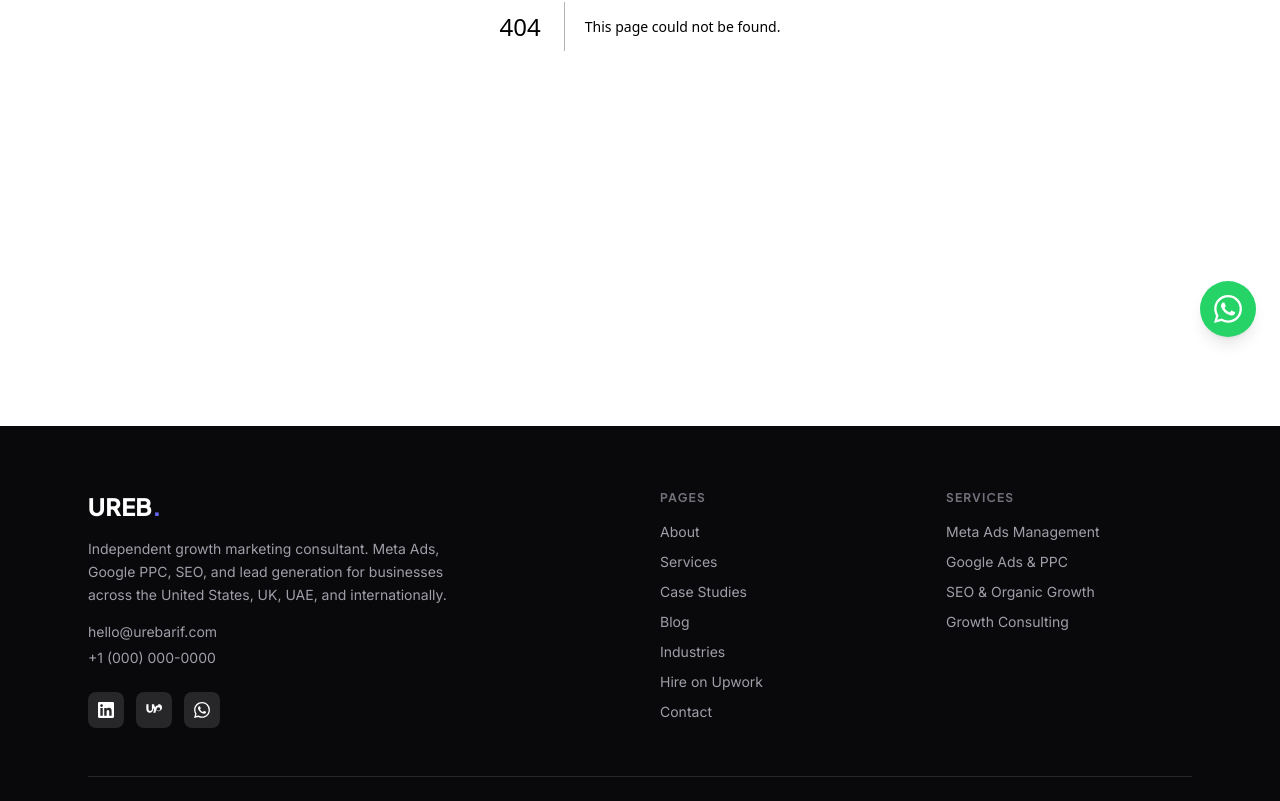
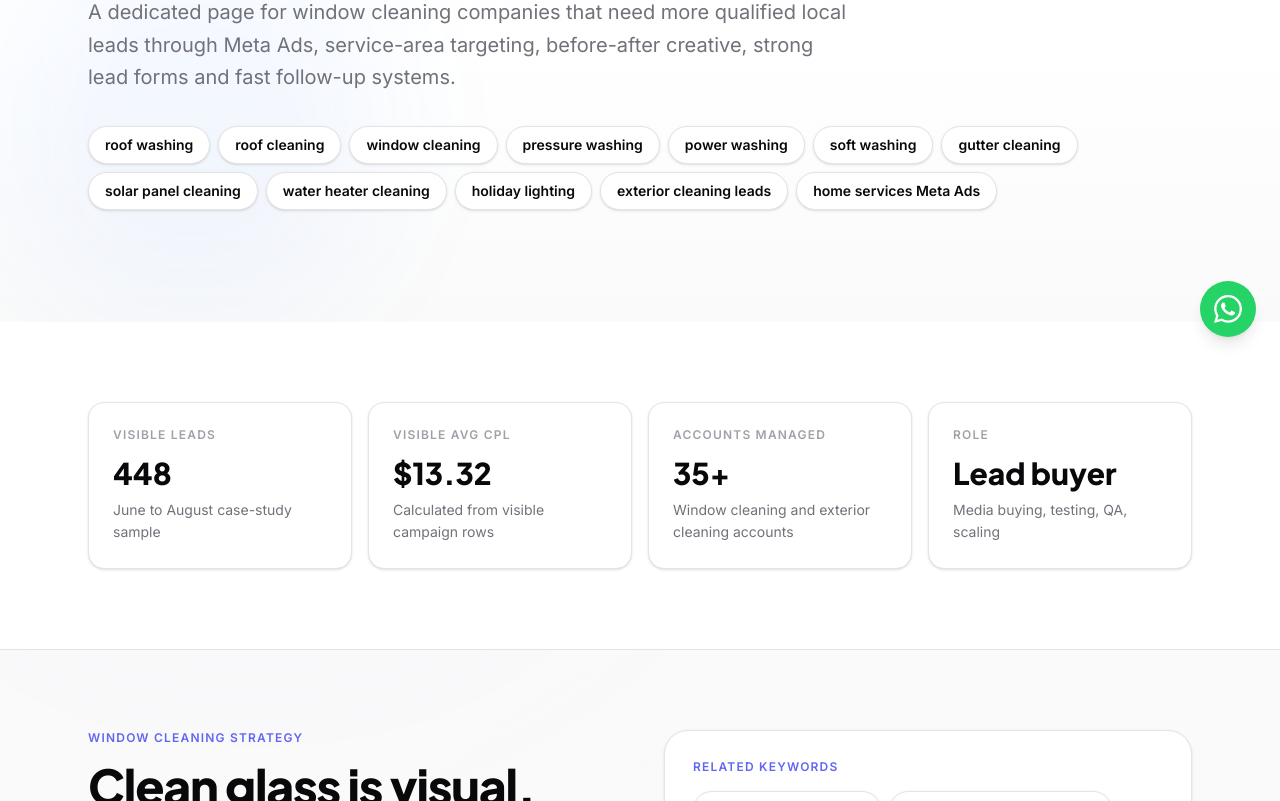
Before and after one commit to urebarif-ctrl/ureb-site, a Next.js app: page /industries/window-cleaning-marketing in a window 1280 px wide. Before the commit this address had no page. Shown: the part 439-1240 px from the top of the page. Built offline with nearby package versions, Linux system fonts and the light colour scheme.

Commit message:
Add window cleaning marketing specialist page

```diff
--- /dev/null
+++ b/src/app/industries/window-cleaning-marketing/page.tsx
@@ -0,0 +1,14 @@
+import type { Metadata } from "next";
+import { SITE_URL } from "@/lib/constants";
+import { ExteriorHero, ProofStats, CaseStudyCards, BlogCluster, RelatedExteriorLinks, ExteriorCta, PillCloud } from "@/components/exterior-cleaning-specialist";
+
+export const metadata: Metadata = { title: "Window Cleaning Marketing Specialist | Meta Ads Lead Generation", description: "Window cleaning marketing and Meta Ads lead generation for local exterior cleaning companies. Campaigns built around qualified homeowner enquiries, CPL control and booked-job potential.", alternates: { canonical: `${SITE_URL}/industries/window-cleaning-marketing` } };
+
+export default function WindowCleaningMarketingPage(){
+ return <main>
+  <ExteriorHero eyebrow="Window cleaning marketing" title="Window Cleaning Lead Generation Specialist" description="A dedicated page for window cleaning companies that need more qualified local leads through Meta Ads, service-area targeting, before-after creative, strong lead forms and fast follow-up systems." />
+  <section className="py-16 md:py-20 bg-white"><div className="max-w-6xl mx-auto px-6"><ProofStats /></div></section>
+  <section className="py-16 md:py-20 bg-surface/70 border-y border-border"><div className="max-w-6xl mx-auto px-6 grid lg:grid-cols-2 gap-12"><div><p className="text-accent text-xs font-bold uppercase tracking-widest mb-4">Window cleaning strategy</p><h2 className="font-[family-name:var(--font-jakarta)] text-3xl md:text-5xl font-extrabold tracking-tight">Clean glass is visual. The campaign should show the result fast.</h2><p className="text-muted leading-relaxed mt-6">Window cleaning campaigns perform best when the offer, service area and creative are clear. I focus on local homeowners, visible transformations, simple quote CTAs, lead forms with enough qualification and follow-up that moves quickly.</p></div><div className="rounded-3xl border border-border bg-white p-7 shadow-sm"><p className="text-accent text-xs font-bold uppercase tracking-widest mb-4">Related keywords</p><PillCloud items={["window cleaning leads","residential window cleaning","commercial window cleaning","pure water window cleaning","water fed pole cleaning","exterior window cleaning","local window cleaning ads"]}/></div></div></section>
+  <section className="py-16 md:py-20 bg-white"><div className="max-w-6xl mx-auto px-6"><CaseStudyCards /><div className="mt-12"><BlogCluster /></div></div></section><RelatedExteriorLinks current="/industries/window-cleaning-marketing"/><ExteriorCta />
+ </main>;
+}
```
